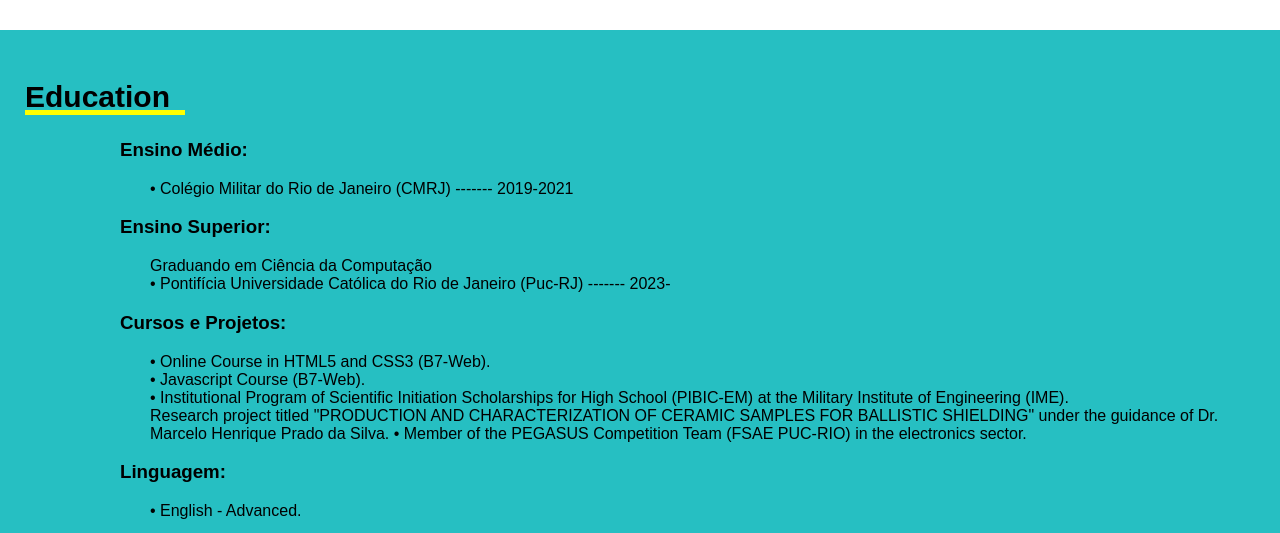
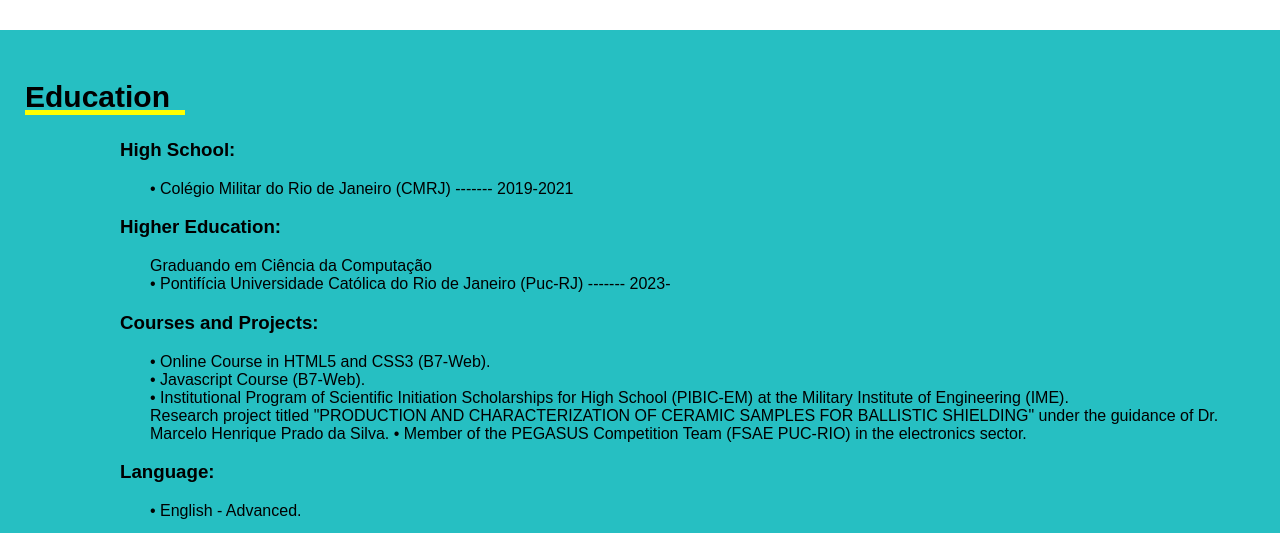
Before and after one commit to Henrique-PM/Henrique-PM_Portfolio, a plain HTML site: page index.html in a window 1280 px wide. Shown: the part 2020-2553 px from the top of the page. Drawn offline with Linux system fonts and the light colour scheme.

Commit message:
Update index.html

```diff
--- a/index.html
+++ b/index.html
@@ -255,17 +255,17 @@
                 <div style="width: 160px; height: 5px; background-color: rgb(255, 255, 0); position: absolute; left: 25px;
                 top: 80px;"></div>
                 <div class="educacao">
-                    <h3>Ensino Médio:</h3>
+                    <h3>High School:</h3>
                     <p style="margin-left:30px;">
                         • Colégio Militar do Rio de Janeiro (CMRJ) ------- 2019-2021
                     </p>
 
-                    <h3>Ensino Superior:</h3>
+                    <h3>Higher Education:</h3>
                     <p style="margin-left:30px;">
                         Graduando em Ciência da Computação<br>
                         • Pontifícia Universidade Católica do Rio de Janeiro (Puc-RJ) ------- 2023-
                     </p>
-                    <h3>Cursos e Projetos:</h3>
+                    <h3>Courses and Projects:</h3>
                     <p style="margin-left:30px;">
                        • Online Course in HTML5 and CSS3 (B7-Web).<br>
                        • Javascript Course (B7-Web).<br>
@@ -273,7 +273,7 @@
                         Research project titled "PRODUCTION AND CHARACTERIZATION OF CERAMIC SAMPLES FOR BALLISTIC SHIELDING" under the guidance of Dr. Marcelo Henrique Prado da Silva.
                        • Member of the PEGASUS Competition Team (FSAE PUC-RIO) in the electronics sector.
                     </p>
-                    <h3>Linguagem:</h3>
+                    <h3>Language:</h3>
                     <p style="margin-left:30px;">
                         • English - Advanced.<br><br>
                         • Spanish - Basic knowledge.<br><br>
```
